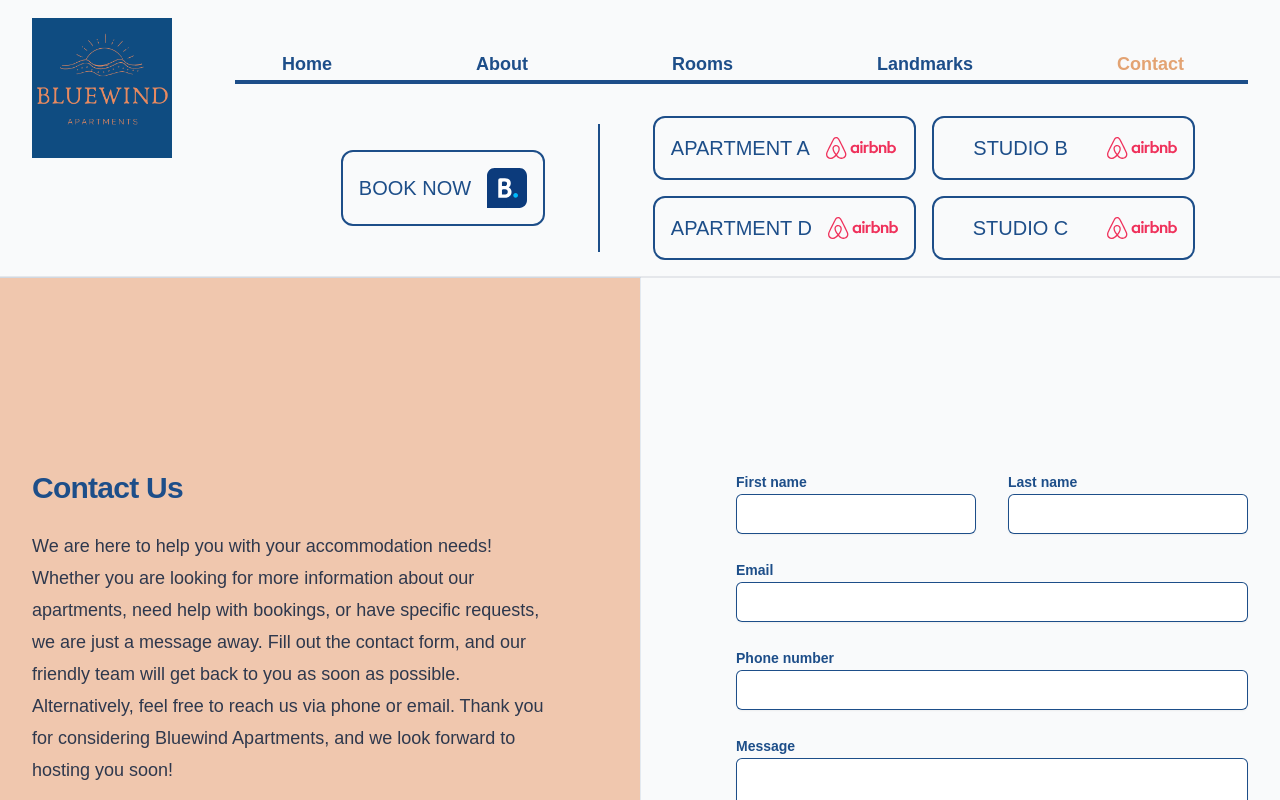
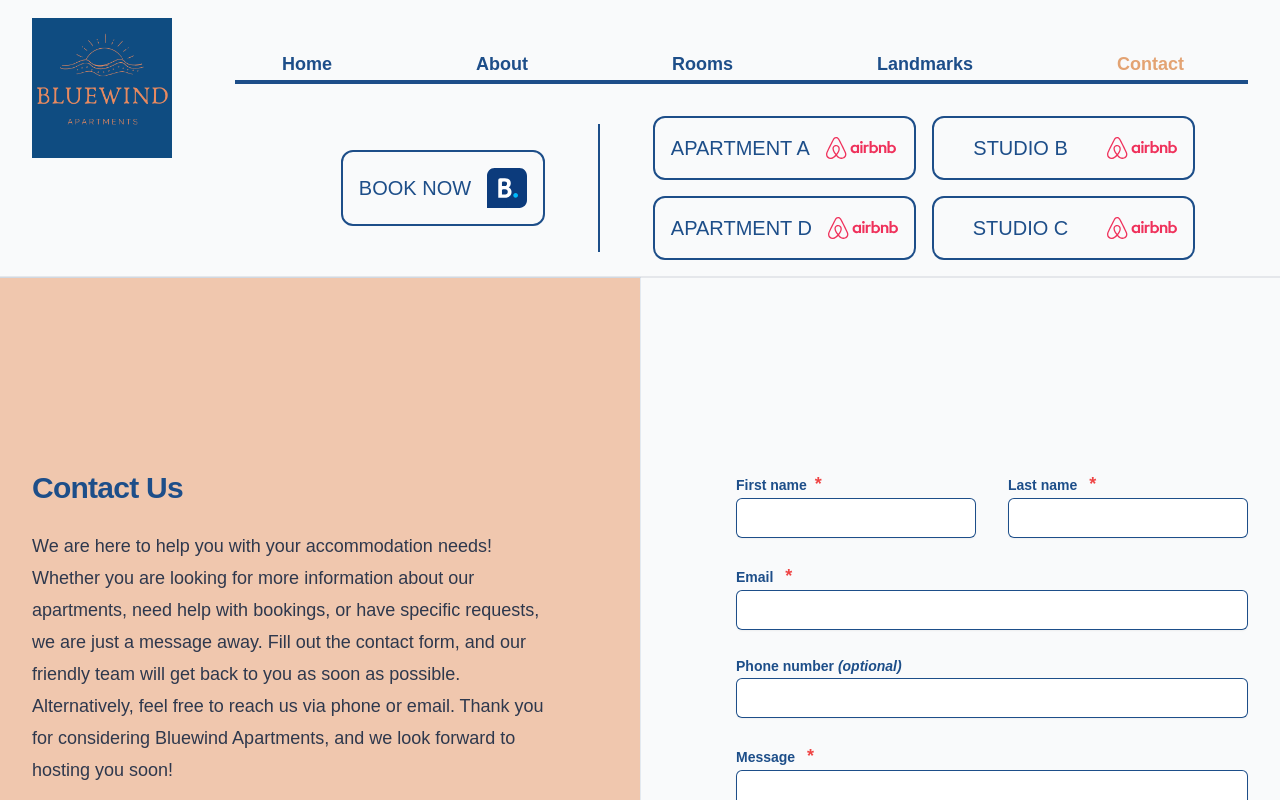
Before and after one commit to KostasTheodoro/Bluewind-apartments, a Next.js app: page /contact in a window 1280 px wide. Shown: the top 800 px of the page. Built offline with nearby package versions, Linux system fonts and the light colour scheme.

Commit message:
required fields on form

```diff
--- a/src/app/api/route.ts
+++ b/src/app/api/route.ts
@@ -20,7 +20,6 @@ export async function POST(req: Request) {
       },
     });
 
-    // Email content
     const mailOptions = {
       from: email,
       to: "kostakisthegreat@gmail.com", // The company email
--- a/src/components/ContactForm.tsx
+++ b/src/components/ContactForm.tsx
@@ -67,7 +67,7 @@ export default function ContactForm() {
     } catch (error) {
       console.error("Error submitting contact form:", error);
       setStatus({
-        message: "Network error. Try again later.",
+        message: "Missing required fields.",
         icon: <FaCircleXmark className="text-red-500 text-3xl" />,
       });
     }
@@ -82,7 +82,7 @@ export default function ContactForm() {
         <div className="grid grid-cols-1 gap-x-8 gap-y-6 sm:grid-cols-2">
           <div>
             <label className="block text-sm font-semibold leading-6 text-primary">
-              First name
+              First name<span className="text-red-500 px-2 text-lg">*</span>
             </label>
             <input
               type="text"
@@ -96,7 +96,7 @@ export default function ContactForm() {
           </div>
           <div>
             <label className="block text-sm font-semibold leading-6 text-primary">
-              Last name
+              Last name <span className="text-red-500 px-2 text-lg">*</span>
             </label>
             <input
               type="text"
@@ -110,7 +110,7 @@ export default function ContactForm() {
           </div>
           <div className="sm:col-span-2">
             <label className="block text-sm font-semibold leading-6 text-primary">
-              Email
+              Email <span className="text-red-500 px-2 text-lg">*</span>
             </label>
             <input
               type="email"
@@ -124,7 +124,10 @@ export default function ContactForm() {
           </div>
           <div className="sm:col-span-2">
             <label className="block text-sm font-semibold leading-6 text-primary">
-              Phone number
+              Phone number{" "}
+              <span className="text-primary italic text-neutral-darkGray">
+                (optional)
+              </span>
             </label>
             <input
               type="tel"
@@ -139,7 +142,7 @@ export default function ContactForm() {
           </div>
           <div className="sm:col-span-2">
             <label className="block text-sm font-semibold leading-6 text-primary">
-              Message
+              Message <span className="text-red-500 px-2 text-lg">*</span>
             </label>
             <textarea
               name="message"
--- a/tailwind.config.ts
+++ b/tailwind.config.ts
@@ -20,6 +20,7 @@ export default {
           white: "#F9FAFB", // Off-White
           lightGray: "#E5E7EB", // Soft Light Gray (Good for subtle hover)
           mediumGray: "#D1D5DB", // Medium Neutral Gray (Slightly darker, still subtle)
+          darkGray: "#9CA3AF", // Darker Gray (Adds more contrast)
         },
         secondary: {
           olive: "#6D8B74", // Olive Green
```
